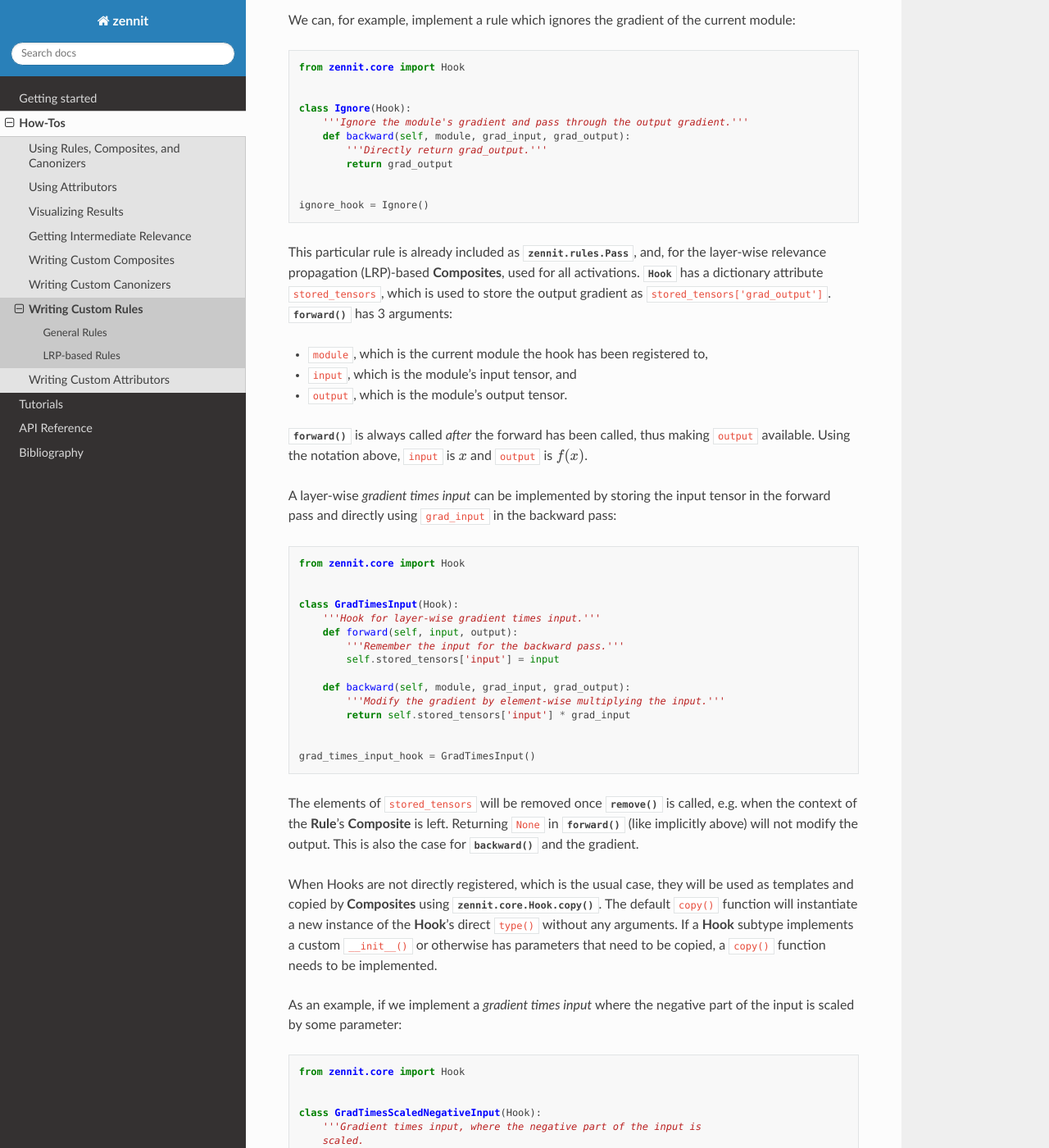
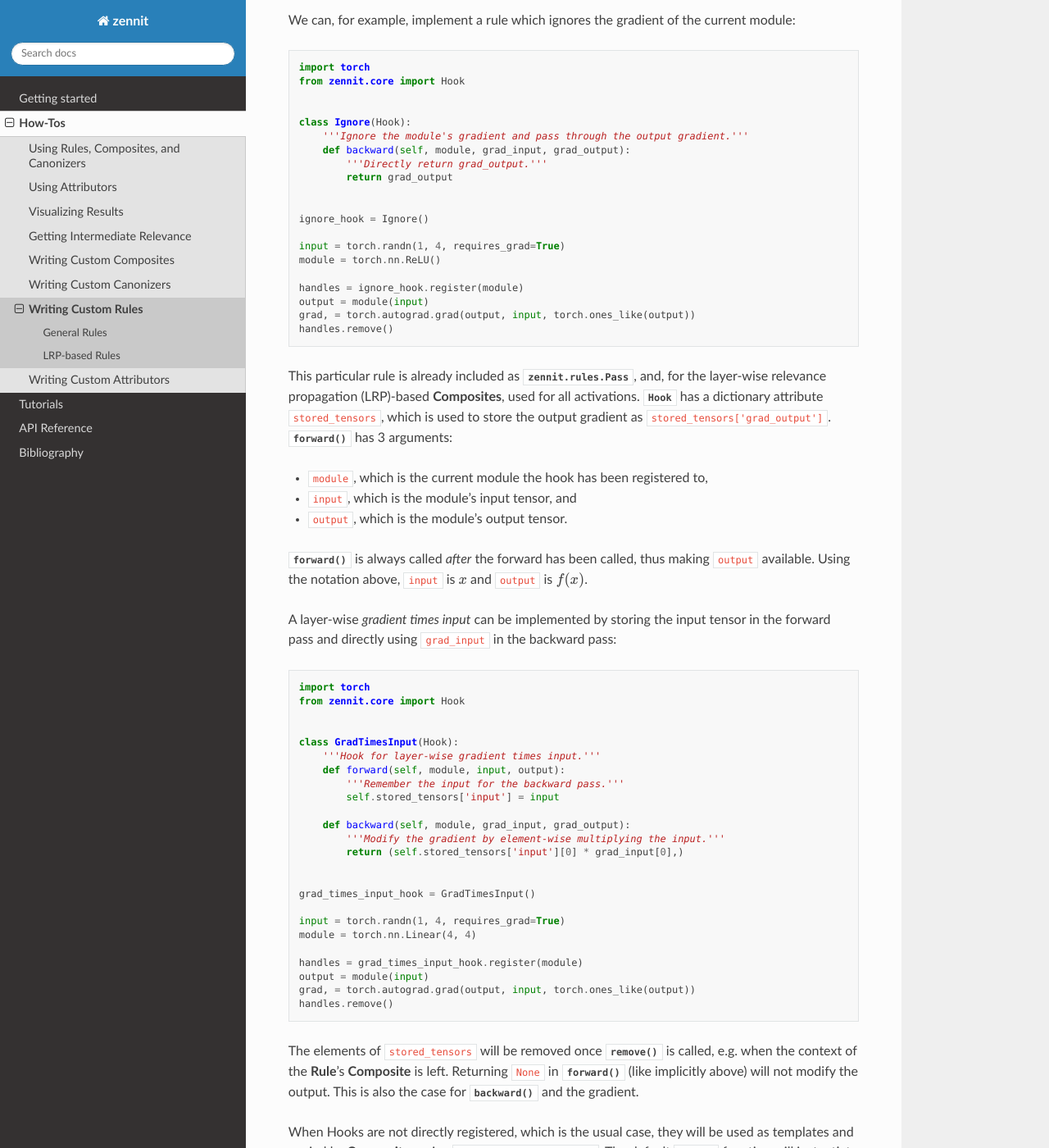
Before and after one commit to chr5tphr/zennit, a Sphinx documentation site: the page built from docs/source/how-to/write-custom-rules.rst, in a window 1280 px wide and 1400 px high, scrolled down 986 px. Shown: the whole window at 82% size. Built offline with Sphinx 7.4.7 and the Read the Docs theme 2.0.0, drawn with Linux system fonts in a browser that asks for light colours; formulas are drawn with MathJax 3; the version number could not be read and is left out; cross-references to code outside the pages are shown as plain code; some of the changed text lies outside the part shown.

Commit message:
How-To: Custom Rules usage code and fix
- fix custom rules missing the `module` argument for forward
- fix custom rules incorrectly handling arguments as tensors instead of
  tuples of tensors
- added code testing the hooks for all code cells

```diff
--- a/docs/source/how-to/write-custom-rules.rst
+++ b/docs/source/how-to/write-custom-rules.rst
@@ -59,6 +59,7 @@ current module:
 
 .. code-block:: python
 
+    import torch
     from zennit.core import Hook
 
 
@@ -70,6 +71,14 @@ current module:
 
 
     ignore_hook = Ignore()
+
+    input = torch.randn(1, 4, requires_grad=True)
+    module = torch.nn.ReLU()
+
+    handles = ignore_hook.register(module)
+    output = module(input)
+    grad, = torch.autograd.grad(output, input, torch.ones_like(output))
+    handles.remove()
 
 This particular rule is already included as :py:class:`zennit.rules.Pass`, and,
 for the layer-wise relevance propagation (LRP)-based **Composites**, used for
@@ -92,21 +101,30 @@ pass:
 
 .. code-block:: python
 
+    import torch
     from zennit.core import Hook
 
 
     class GradTimesInput(Hook):
         '''Hook for layer-wise gradient times input.'''
-        def forward(self, input, output):
+        def forward(self, module, input, output):
             '''Remember the input for the backward pass.'''
             self.stored_tensors['input'] = input
 
         def backward(self, module, grad_input, grad_output):
             '''Modify the gradient by element-wise multiplying the input.'''
-            return self.stored_tensors['input'] * grad_input
+            return (self.stored_tensors['input'][0] * grad_input[0],)
 
 
     grad_times_input_hook = GradTimesInput()
+
+    input = torch.randn(1, 4, requires_grad=True)
+    module = torch.nn.Linear(4, 4)
+
+    handles = grad_times_input_hook.register(module)
+    output = module(input)
+    grad, = torch.autograd.grad(output, input, torch.ones_like(output))
+    handles.remove()
 
 The elements of ``stored_tensors`` will be removed once
 :py:meth:`~zennit.core.Hook.remove` is called, e.g. when the context of the
@@ -129,6 +147,7 @@ of the input is scaled by some parameter:
 
 .. code-block:: python
 
+    import torch
     from zennit.core import Hook
 
 
@@ -140,7 +159,7 @@ of the input is scaled by some parameter:
             super().__init__()
             self.scale = scale
 
-        def forward(self, input, output):
+        def forward(self, module, input, output):
             '''Remember the input for the backward pass.'''
             self.stored_tensors['input'] = input
 
@@ -148,10 +167,12 @@ of the input is scaled by some parameter:
             '''Modify the gradient by element-wise multiplication of the input,
             but with the negative part of the input scaled.
             '''
-            return grad_input * (
-                self.stored_tensors['input'].clip(min=0.0)
-                + self.stored_tensors['input'].clip(max=0.0) * self.scale
-            )
+            return (
+                grad_input[0] * (
+                    self.stored_tensors['input'][0].clip(min=0.0)
+                    + self.stored_tensors['input'][0].clip(max=0.0) * self.scale
+                )
+            ,)
 
         def copy(self):
             return self.__class__(scale=self.scale)
@@ -160,6 +181,14 @@ of the input is scaled by some parameter:
     scaled_negative_hook = GradTimesScaledNegativeInput(scale=0.23)
     hook_copy = scaled_negative_hook.copy()
     assert scaled_negative_hook.scale == hook_copy.scale
+
+    input = torch.randn(1, 4, requires_grad=True)
+    module = torch.nn.Linear(4, 4)
+
+    handles = scaled_negative_hook.register(module)
+    output = module(input)
+    grad, = torch.autograd.grad(output, input, torch.ones_like(output))
+    handles.remove()
 
 Here, ``self.__class__`` returns the direct class of ``self``, which is
 ``GradTimesScaledNegativeInput`` unless a subtype of our class was created, and
@@ -246,16 +275,25 @@ using
 
 .. code-block:: python
 
-   from zennit.core import BasicHook
+    import torch
+    from zennit.core import BasicHook
 
 
-   lrp_zero_hook = BasicHook(
-        input_modifiers=[lambda input: input],
-        param_modifiers=[lambda param, _: param],
-        output_modifiers=[lambda output: output],
-        gradient_mapper=(lambda out_grad, outputs: [out_grad / outputs[0]]),
-        reducer=(lambda inputs, gradients: inputs[0] * gradients[0]),
-   )
+    lrp_zero_hook = BasicHook(
+         input_modifiers=[lambda input: input],
+         param_modifiers=[lambda param, _: param],
+         output_modifiers=[lambda output: output],
+         gradient_mapper=(lambda out_grad, outputs: [out_grad / outputs[0]]),
+         reducer=(lambda inputs, gradients: inputs[0] * gradients[0]),
+    )
+
+    input = torch.randn(1, 4, requires_grad=True)
+    module = torch.nn.Linear(4, 4)
+
+    handles = lrp_zero_hook.register(module)
+    output = module(input)
+    grad, = torch.autograd.grad(output, input, torch.ones_like(output))
+    handles.remove()
 
 This creates a single, usable hook, which can be copied with
 :py:meth:`zennit.core.BasicHook.copy`. The number of modifiers here is only 1,
@@ -277,16 +315,26 @@ default epsilon-value which cannot be specified.
 
 .. code-block:: python
 
+    import torch
     from zennit.core import BasicHook
 
 
     epsilon_hook = BasicHook()
+
+    input = torch.randn(1, 4, requires_grad=True)
+    module = torch.nn.Linear(4, 4)
+
+    handles = epsilon_hook.register(module)
+    output = module(input)
+    grad, = torch.autograd.grad(output, input, torch.ones_like(output))
+    handles.remove()
 
 As another example, the :py:class:`~zennit.rules.ZPlus` -Rule for ReLU-networks
 with strictly positive inputs can be implemented as
 
 .. code-block:: python
 
+    import torch
     from zennit.core import BasicHook
 
 
@@ -310,6 +358,14 @@ with strictly positive inputs can be implemented as
 
     hook = ZPlusReLU(['weight'])
 
+    input = torch.randn(1, 4, requires_grad=True)
+    module = torch.nn.Linear(4, 4)
+
+    handles = hook.register(module)
+    output = module(input)
+    grad, = torch.autograd.grad(output, input, torch.ones_like(output))
+    handles.remove()
+
 Here, we first implemented the new rule hook as a class by inheriting from
 :py:class:`~zennit.core.BasicHook` and calling ``super().__init__()``.
 We also added the argument ``names`` to the ``__init__`` function, and
```
